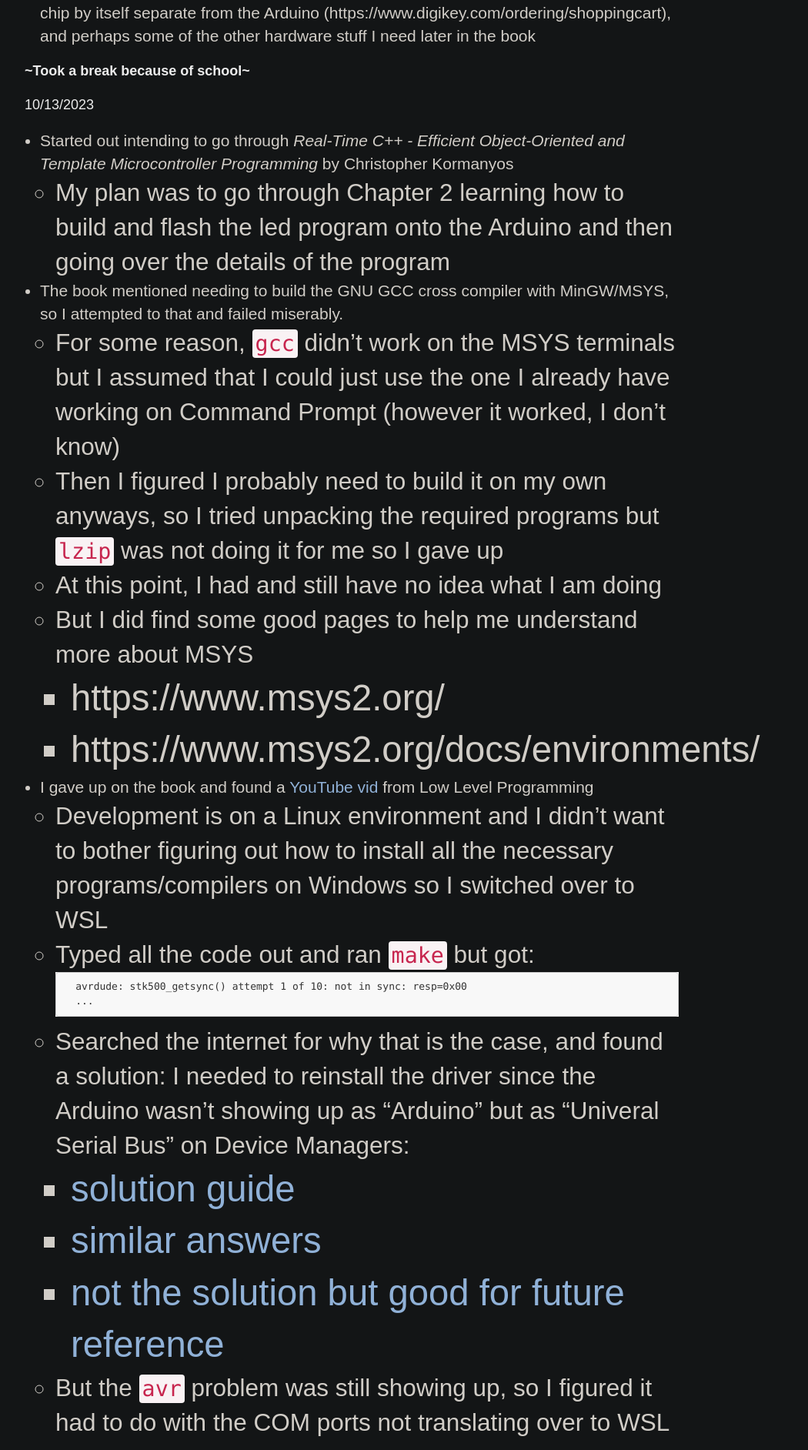
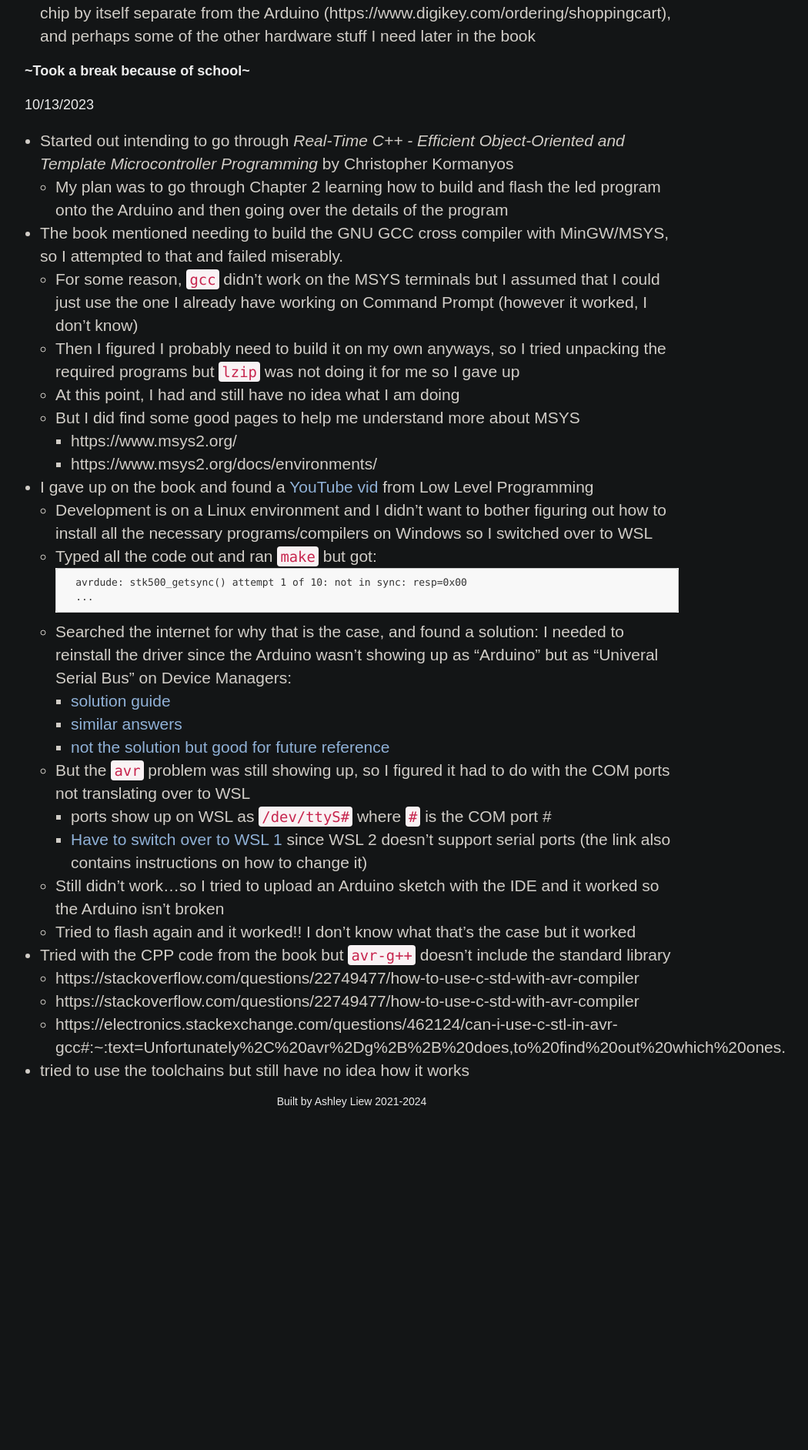
Before and after one commit to brainuser5705/personal-website, a Jekyll site: the page built from _current/baremetal-avr.md, in a window 1280 px wide. Shown: the part 884-2768 px from the top of the page at 77% size, without its empty margins (183-1233 px from the left). Built offline with Jekyll 4.4.1, drawn with Linux system fonts in a browser that asks for light colours; some web fonts are replaced; after the commit the page ends 2330 px from its top, so only the background shows below that.

Commit message:
fixed css for list

```diff
--- a/_layouts/default.html
+++ b/_layouts/default.html
@@ -21,8 +21,6 @@
     <link rel="preconnect" href="https://fonts.googleapis.com">
     <link rel="preconnect" href="https://fonts.gstatic.com" crossorigin>
     <link href="https://fonts.googleapis.com/css2?family=Monofett&family=Inclusive+Sans&family=Share+Tech+Mono&display=swap" rel="stylesheet">
-
-    <link rel="icon" type="image/png" href="/assets/images/drawing.png" sizes="32x32">
 
     <script src="/assets/js/cookie.js"></script>
 
--- a/_sass/main.scss
+++ b/_sass/main.scss
@@ -125,14 +125,16 @@
     margin: auto;
     margin-top: 5vh;
 
-    li{
+    ul, ol{
         font-size: 1.5em; // relative to enclosing parent
         color:#d1cdc7;
 
-        // all siblings will be the same size
-        ~ li {
-            font-size: 1.5em;
+        // all descendants and siblings will be the same size
+        ul {
+            font-size: 1em;
         }
+
+
     }
 
     img{
```
